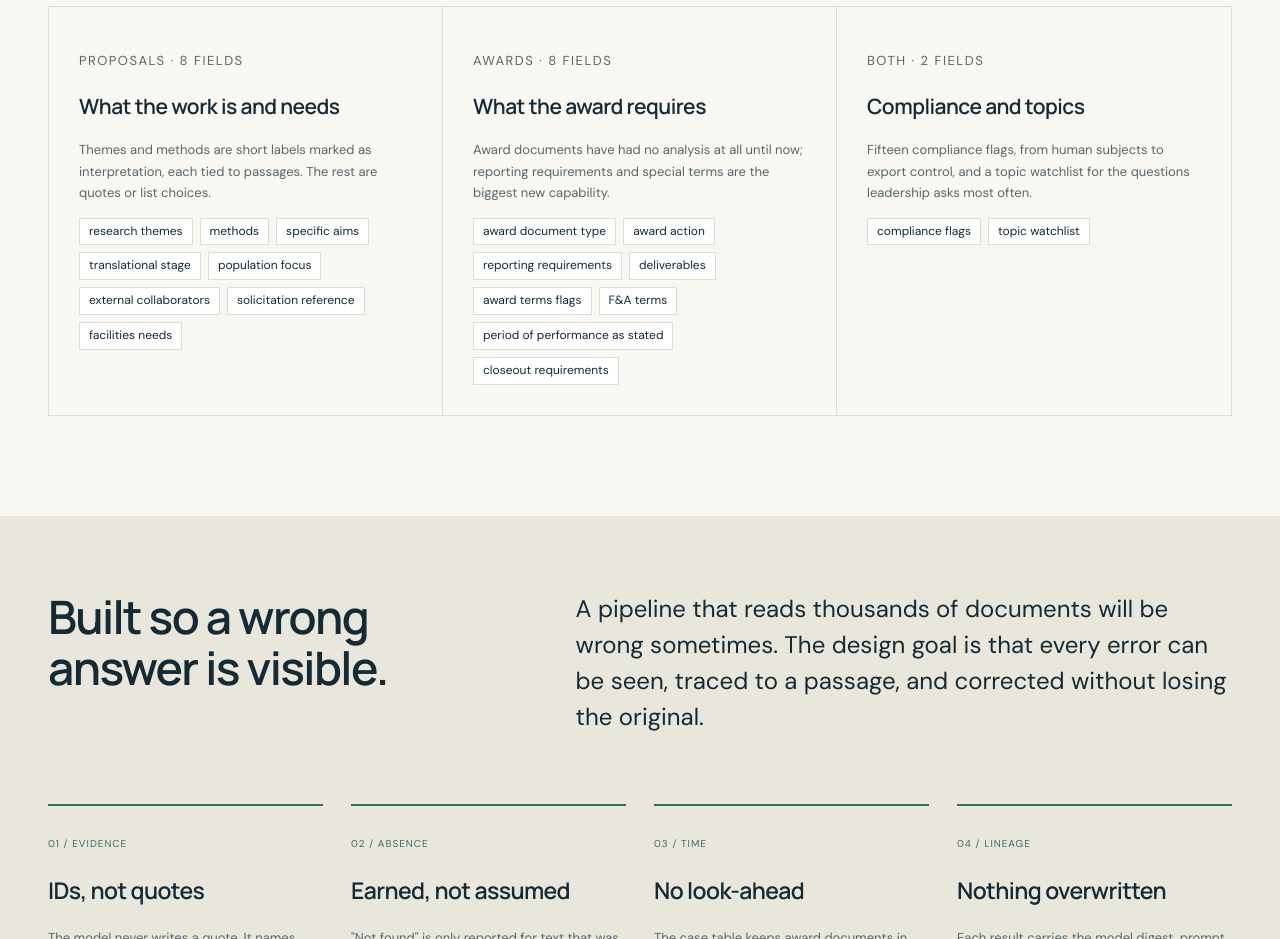
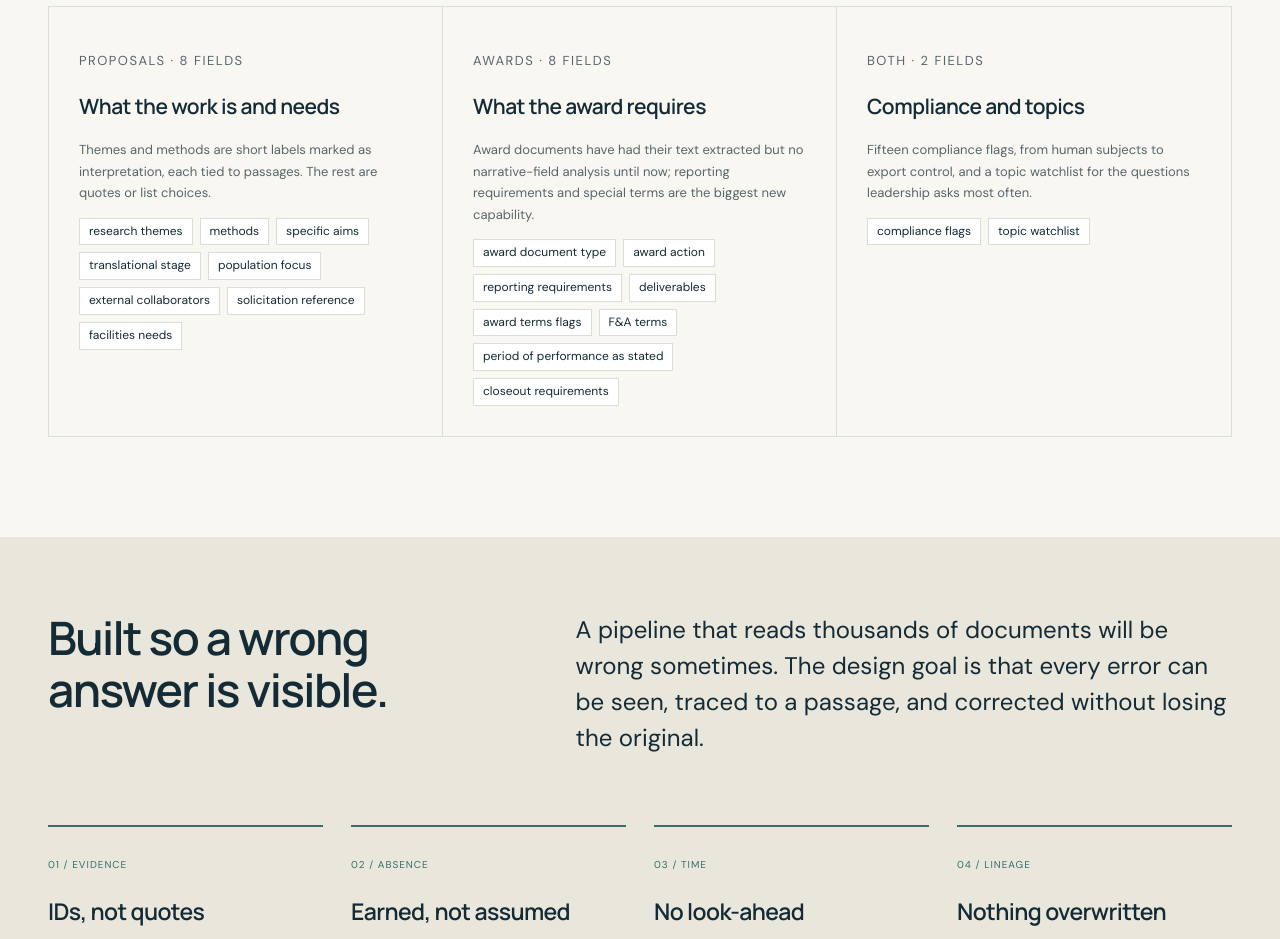
Before and after one commit to tayler-erbe/research-proposal-processing, a plain HTML site: page docs/pipeline/index.html in a window 1280 px wide. Shown: the part 4700-5639 px from the top of the page. Drawn offline with Linux system fonts and the light colour scheme.

Commit message:
Pipeline brief: awards already have text extraction; what's new is narrative-field analysis

```diff
--- a/docs/pipeline/index.html
+++ b/docs/pipeline/index.html
@@ -173,7 +173,7 @@
 <div class="results-band">
 <article><p class="route-id">PROPOSALS · 8 FIELDS</p><h3>What the work is and needs</h3><p>Themes and methods are short labels marked as interpretation, each tied to passages. The rest are quotes or list choices.</p>
 <ul class="field-list"><li>research themes</li><li>methods</li><li>specific aims</li><li>translational stage</li><li>population focus</li><li>external collaborators</li><li>solicitation reference</li><li>facilities needs</li></ul></article>
-<article><p class="route-id">AWARDS · 8 FIELDS</p><h3>What the award requires</h3><p>Award documents have had no analysis at all until now; reporting requirements and special terms are the biggest new capability.</p>
+<article><p class="route-id">AWARDS · 8 FIELDS</p><h3>What the award requires</h3><p>Award documents have had their text extracted but no narrative-field analysis until now; reporting requirements and special terms are the biggest new capability.</p>
 <ul class="field-list"><li>award document type</li><li>award action</li><li>reporting requirements</li><li>deliverables</li><li>award terms flags</li><li>F&amp;A terms</li><li>period of performance as stated</li><li>closeout requirements</li></ul></article>
 <article><p class="route-id">BOTH · 2 FIELDS</p><h3>Compliance and topics</h3><p>Fifteen compliance flags, from human subjects to export control, and a topic watchlist for the questions leadership asks most often.</p>
 <ul class="field-list"><li>compliance flags</li><li>topic watchlist</li></ul></article>
```
